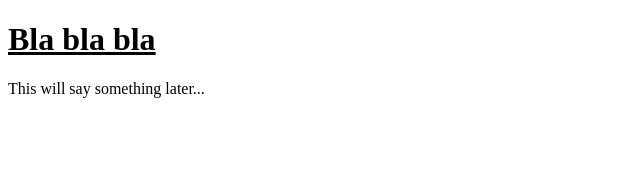
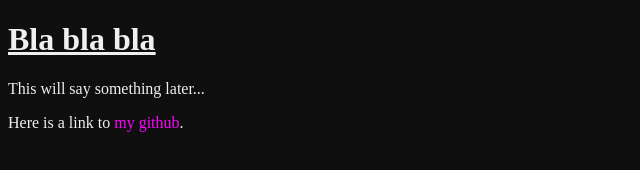
Before and after one commit to vibe-876/vibe-876.github.io, a plain HTML site: page index.html in a window 1280 px wide. Shown: the whole page, without its empty margins (0-640 px from the left). Drawn offline with Linux system fonts and the light colour scheme.

Commit message:
Added some rice to the css.

```diff
--- a/index.html
+++ b/index.html
@@ -8,5 +8,6 @@
   <body>
     <h1>Bla bla bla</h1>
     <p>This will say something later...</p>
+    <p>Here is a link to <a href="github.com/vibe-876">my github</a>.</p>
   </body>
 </html>
--- a/styles.css
+++ b/styles.css
@@ -1,3 +1,14 @@
+body {
+    background-color: #0f0f0f;
+    color: #f0f0f0;
+}
+
+
 h1 {
     text-decoration-line: underline;
 }
+
+a {
+    color: #ff00ff;
+    text-decoration-line: none;
+}
```
